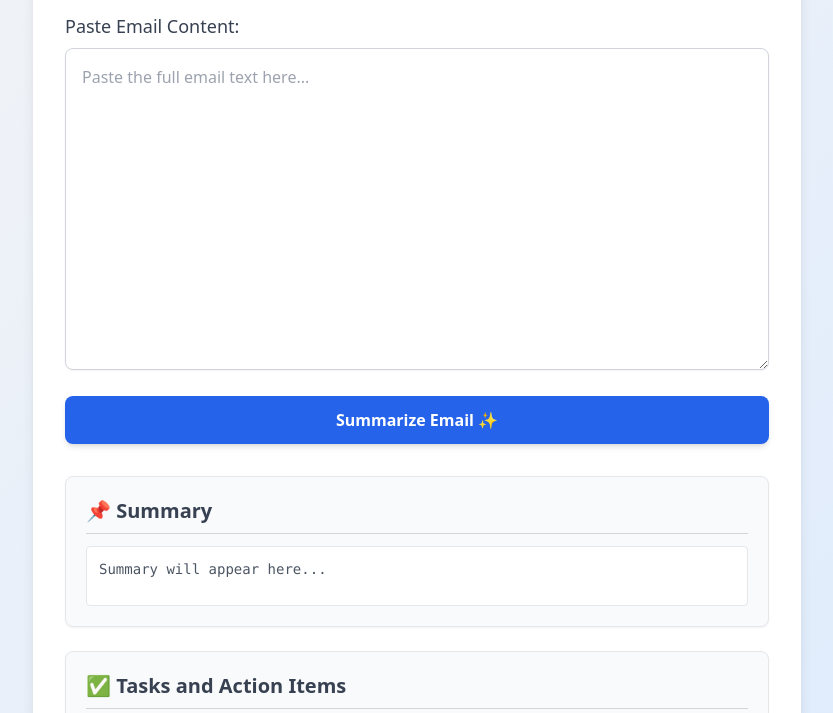
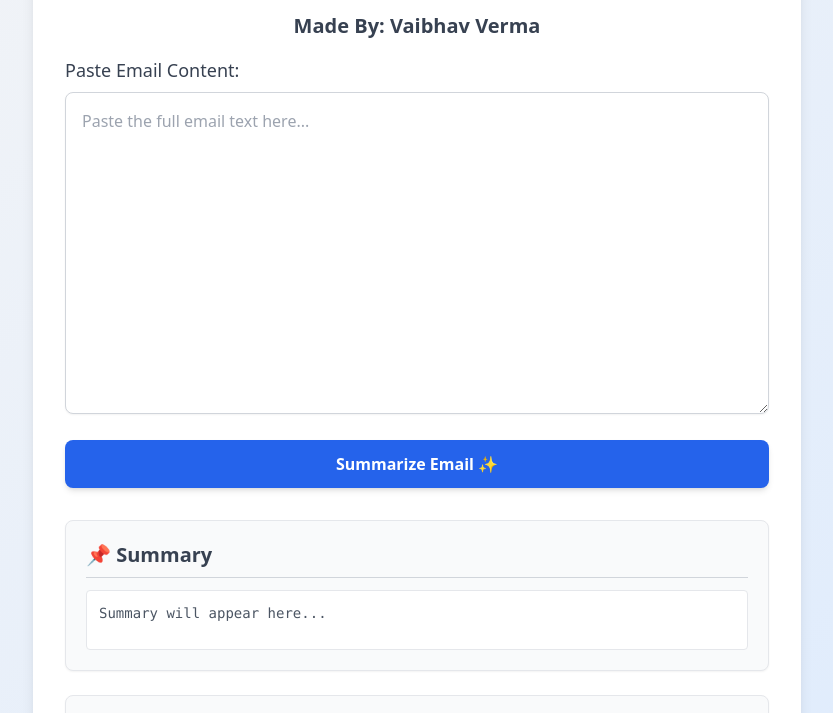
Before and after one commit to Vaibhav-Verma21/EmailSummariser, a website: page public/index.html in a window 1280 px wide. Shown: the part 124-837 px from the top of the page, without its empty margins (223-1056 px from the left). Drawn offline with nearby package versions, Linux system fonts and the light colour scheme.

Commit message:
Visual Changes

```diff
--- a/public/index.html
+++ b/public/index.html
@@ -23,6 +23,10 @@
                    dark:text-white">
             EmSum - Email Summarizer 📧
         </h1>
+        <h2 class="text-lg md:text-xl font-semibold text-gray-700 mb-4 text-center
+                   dark:text-gray-300">
+            Made By: Vaibhav Verma
+        </h2>
 
         <div class="input-section mb-8">
             <label for="emailInput" class="block mb-2 text-lg font-medium text-gray-700
```
Also changed, not shown: 2 other files.
